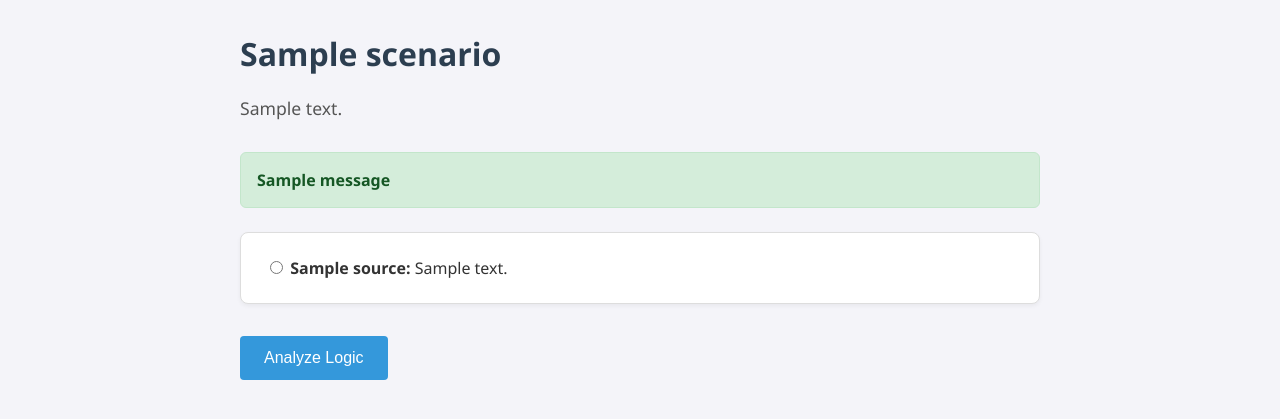
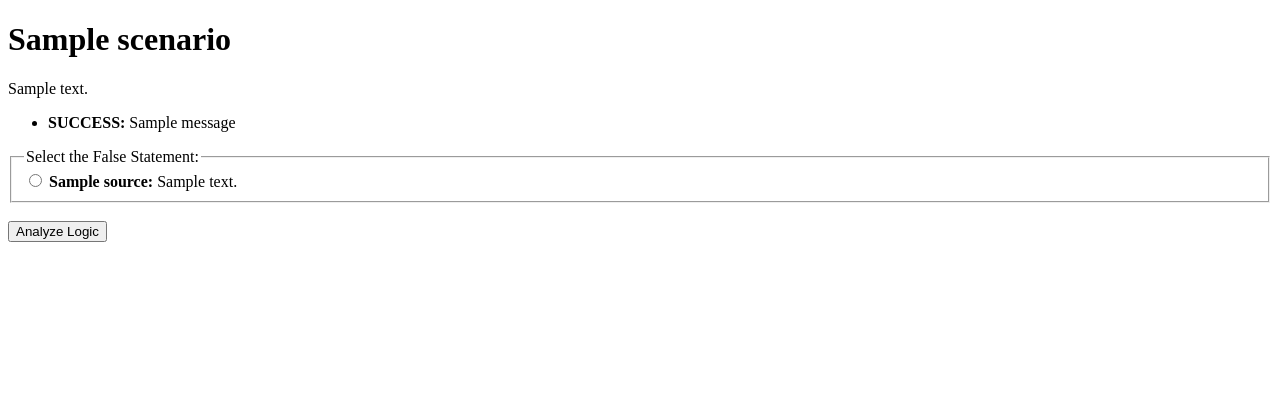
Before and after one commit to RAAZIA-YASIN6770/Truth-Engine, a Python web app: template app/templates/scenario.html in a window 1280 px wide. Shown: the top 419 px of the page. Run offline with Jinja, Linux system fonts and the light colour scheme; the template is opened without the code that fills it: most values are stand-ins (such as "Sample title", 1, 10 or a date in 2020); one stand-in notice (Sample message) is shown.

Commit message:
Update UI to minimal HTML structure

```diff
--- a/app/templates/scenario.html
+++ b/app/templates/scenario.html
@@ -3,44 +3,35 @@
 <head>
     <meta charset="UTF-8">
     <meta name="viewport" content="width=device-width, initial-scale=1.0">
-    <title>{{ scenario.title }} - Truth Engine</title>
-    <style>
-        body { font-family: 'Segoe UI', Tahoma, Geneva, Verdana, sans-serif; max-width: 800px; margin: 2rem auto; padding: 0 1rem; background-color: #f4f4f9; color: #333; }
-        h1 { color: #2c3e50; }
-        .description { font-size: 1.1rem; margin-bottom: 2rem; color: #555; }
-        .statement-card { background: white; border: 1px solid #ddd; padding: 1.5rem; margin-bottom: 1rem; border-radius: 8px; box-shadow: 0 2px 4px rgba(0,0,0,0.05); transition: transform 0.2s; }
-        .statement-card:hover { transform: translateY(-2px); border-color: #bbb; }
-        .flash { padding: 1rem; margin-bottom: 1.5rem; border-radius: 6px; font-weight: bold; }
-        .flash.success { background-color: #d4edda; color: #155724; border: 1px solid #c3e6cb; }
-        .flash.danger { background-color: #f8d7da; color: #721c24; border: 1px solid #f5c6cb; }
-        .flash.info { background-color: #cce5ff; color: #004085; border: 1px solid #b8daff; margin-top: -1rem; }
-        .flash.warning { background-color: #fff3cd; color: #856404; border: 1px solid #ffeeba; }
-        button { background-color: #3498db; color: white; border: none; padding: 0.8rem 1.5rem; font-size: 1rem; border-radius: 4px; cursor: pointer; margin-top: 1rem; }
-        button:hover { background-color: #2980b9; }
-        label { cursor: pointer; display: block; }
-    </style>
+    <title>{{ scenario.title }}</title>
 </head>
 <body>
     <h1>{{ scenario.title }}</h1>
-    <p class="description">{{ scenario.description }}</p>
+    <p>{{ scenario.description }}</p>
 
     {% with messages = get_flashed_messages(with_categories=true) %}
       {% if messages %}
+        <ul>
         {% for category, message in messages %}
-          <div class="flash {{ category }}">{{ message }}</div>
+          <li><strong>{{ category|upper }}:</strong> {{ message }}</li>
         {% endfor %}
+        </ul>
       {% endif %}
     {% endwith %}
 
     <form method="POST">
-        {% for statement in scenario.statements %}
-        <div class="statement-card">
-            <label>
-                <input type="radio" name="statement_id" value="{{ statement.id }}" required>
-                <strong>{{ statement.source }}:</strong> {{ statement.text }}
-            </label>
-        </div>
-        {% endfor %}
+        <fieldset>
+            <legend>Select the False Statement:</legend>
+            {% for statement in scenario.statements %}
+            <div>
+                <input type="radio" id="stmt_{{ statement.id }}" name="statement_id" value="{{ statement.id }}" required>
+                <label for="stmt_{{ statement.id }}">
+                    <strong>{{ statement.source }}:</strong> {{ statement.text }}
+                </label>
+            </div>
+            {% endfor %}
+        </fieldset>
+        <br>
         <button type="submit">Analyze Logic</button>
     </form>
 </body>
```
